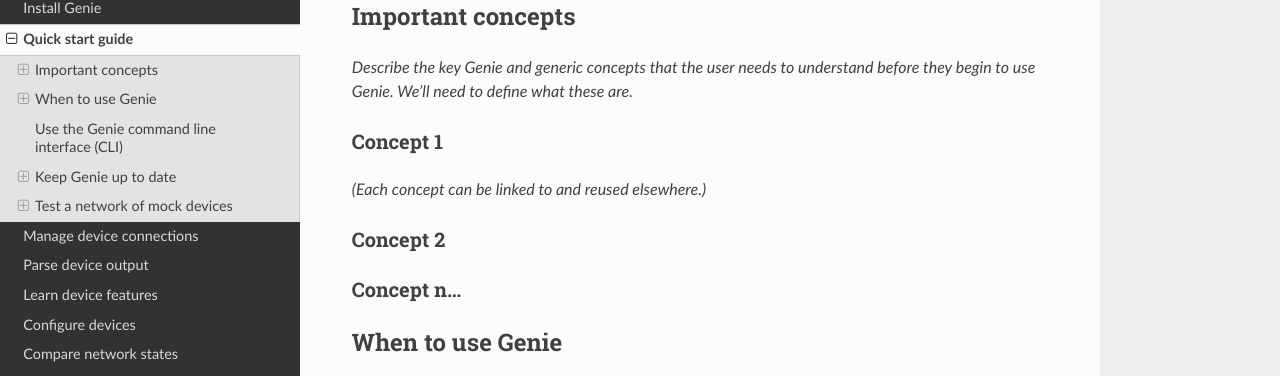
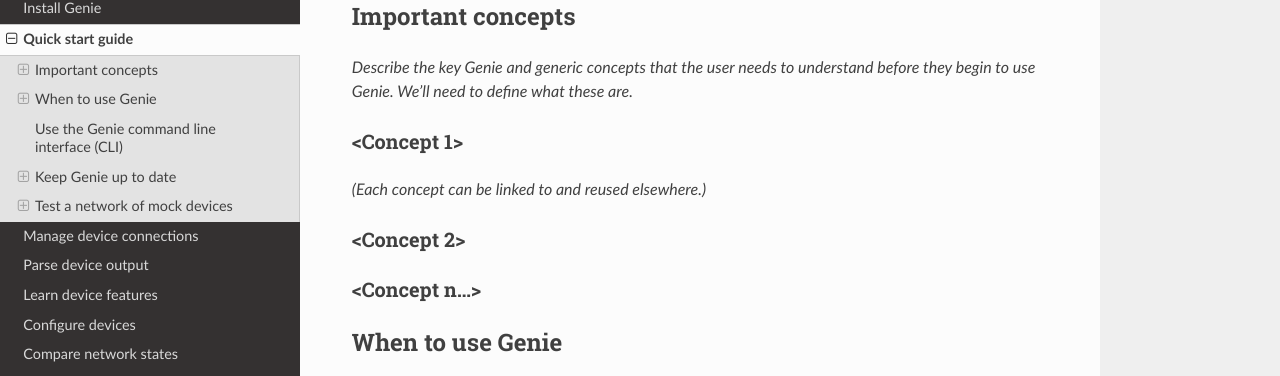
Before and after one commit to CiscoTestAutomation/getting-started, a Sphinx documentation site: the page built from source/quickstart/quickstartintro.rst, in a window 1280 px wide and 900 px high. Shown: the part 232-608 px from the top of the window. Built offline with Sphinx 7.4.7 and the Read the Docs theme 2.0.0, drawn with Linux system fonts in a browser that asks for light colours; pages that are not in the unit, such as notebooks, are missing from menus.

Commit message:
Made the concept headings obviously variables.

```diff
--- a/source/quickstart/quickstartintro.rst
+++ b/source/quickstart/quickstartintro.rst
@@ -6,15 +6,15 @@
 -------------------
 *Describe the key Genie and generic concepts that the user needs to understand before they begin to use Genie. We'll need to define what these are.*
 
-Concept 1
+<Concept 1>
 ^^^^^^^^^^^
 *(Each concept can be linked to and reused elsewhere.)*
 
-Concept 2
-^^^^^^^^^^
+<Concept 2>
+^^^^^^^^^^^
 
-Concept n...
-^^^^^^^^^^^^^
+<Concept n...>
+^^^^^^^^^^^^^^
 
 When to use Genie
 ------------------
```
